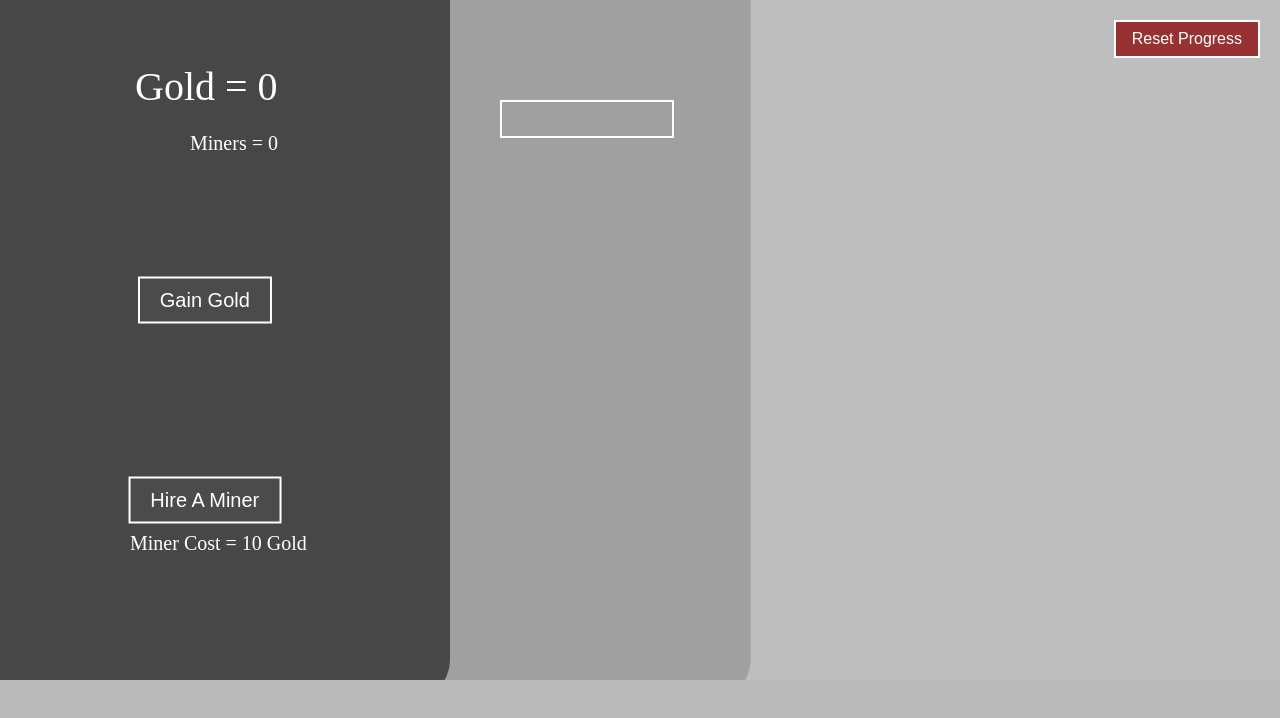
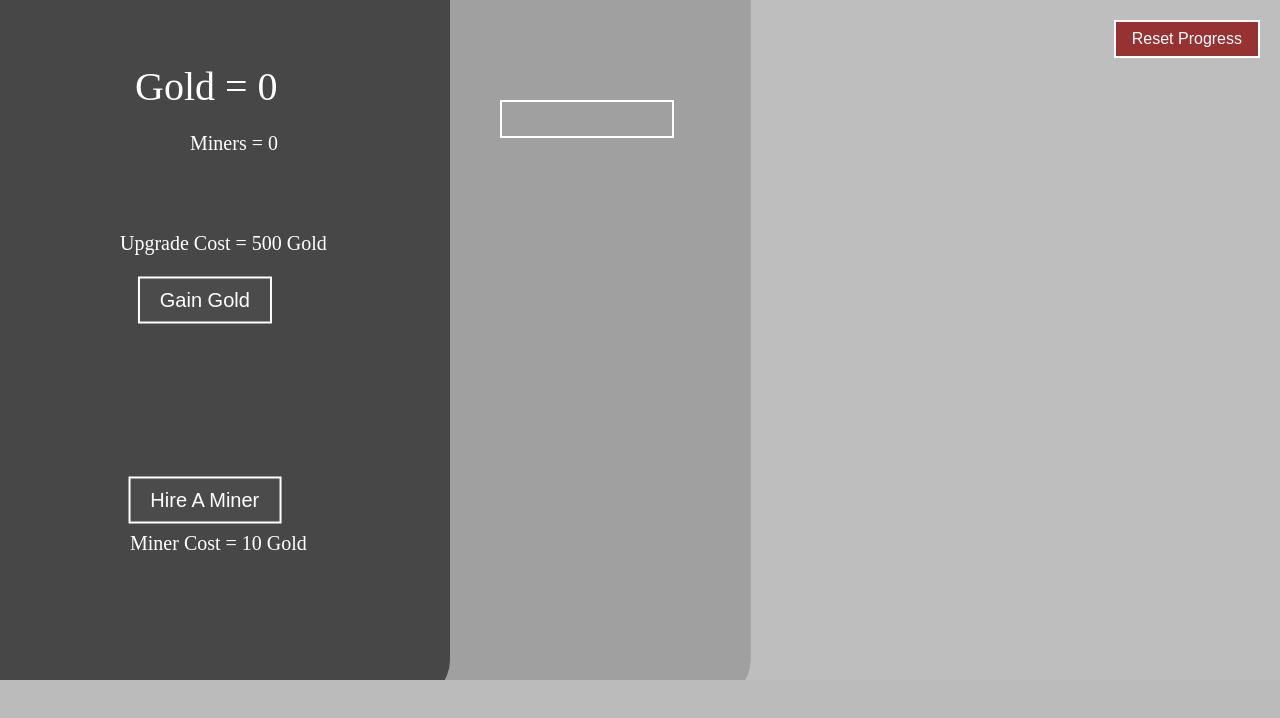
Before and after one commit to cpoblano/Test, a plain HTML site: page index.html in a window 1280 px wide. Shown: the top 718 px of the page. Drawn offline with Linux system fonts and the light colour scheme.

Commit message:
real fix

```diff
--- a/index.html
+++ b/index.html
@@ -215,7 +215,7 @@ canvas {
                 ctx.fillText(`Miner Cost = ${minerCost} Gold`, 130, 550);}
                 {   ctx.font = `20px Stencil Std` ;
                 ctx.fillStyle = 'white';
-                ctx.fillText(`Upgrade Cost = ${upgraeCost} Gold`, 120, 250);}
+                ctx.fillText(`Upgrade Cost = ${upgradeCost} Gold`, 120, 250);}
             }
 
             function drawGame(){
```
